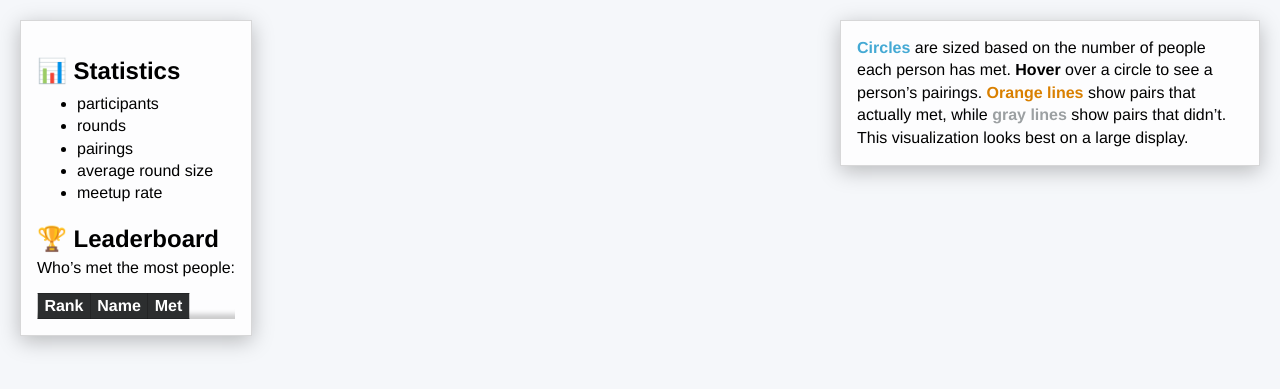
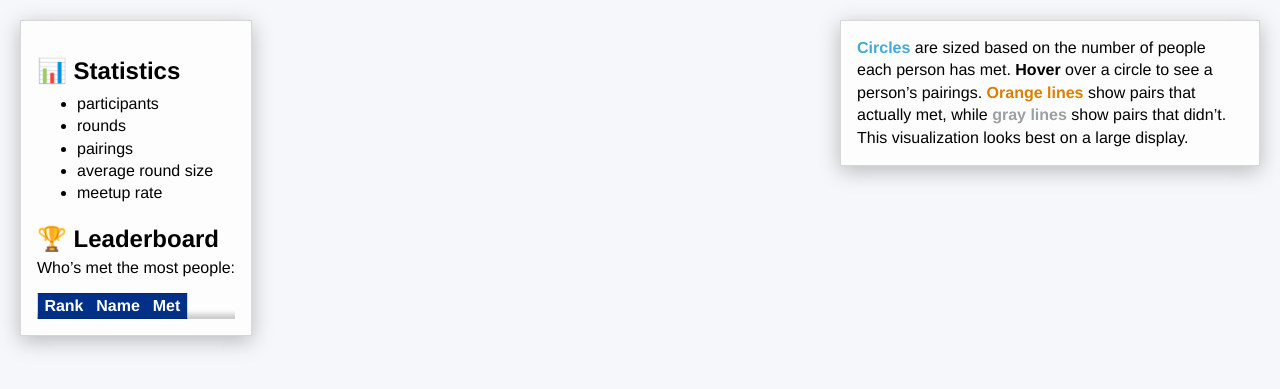
Before and after one commit to liddiard/slack-meetups, a Django app: page /stats/1/ in a window 1280 px wide. Shown: the top 389 px of the page. Run offline with Django 3.2, Linux system fonts and the light colour scheme; data that the repository does not hold is empty; parts of the project's set-up code (start-up, migrations or seed data) failed here and were passed over; some libraries are stand-ins or nearby versions.

Commit message:
leaderboard table styling

```diff
--- a/matcher/static/styles/pool_stats.css
+++ b/matcher/static/styles/pool_stats.css
@@ -58,20 +58,20 @@ aside #stats .stat {
 
 table {
   border-collapse: collapse;
+  border: 1px solid rgba(0,0,0, 0.15);
 }
 
 table, th, td {
-  border: 1px solid rgba(0,0,0, 0.2);
   padding: 0.2em 0.4em;
 }
 
 th {
   color: white;
-  background-color: #2c2e2f;
+  background-color: #003087;
 }
 
 tr:nth-child(even) {
-  background-color: #eaeced;
+  background-color: #e4f1fb;
 }
 
 td.rank {
```
